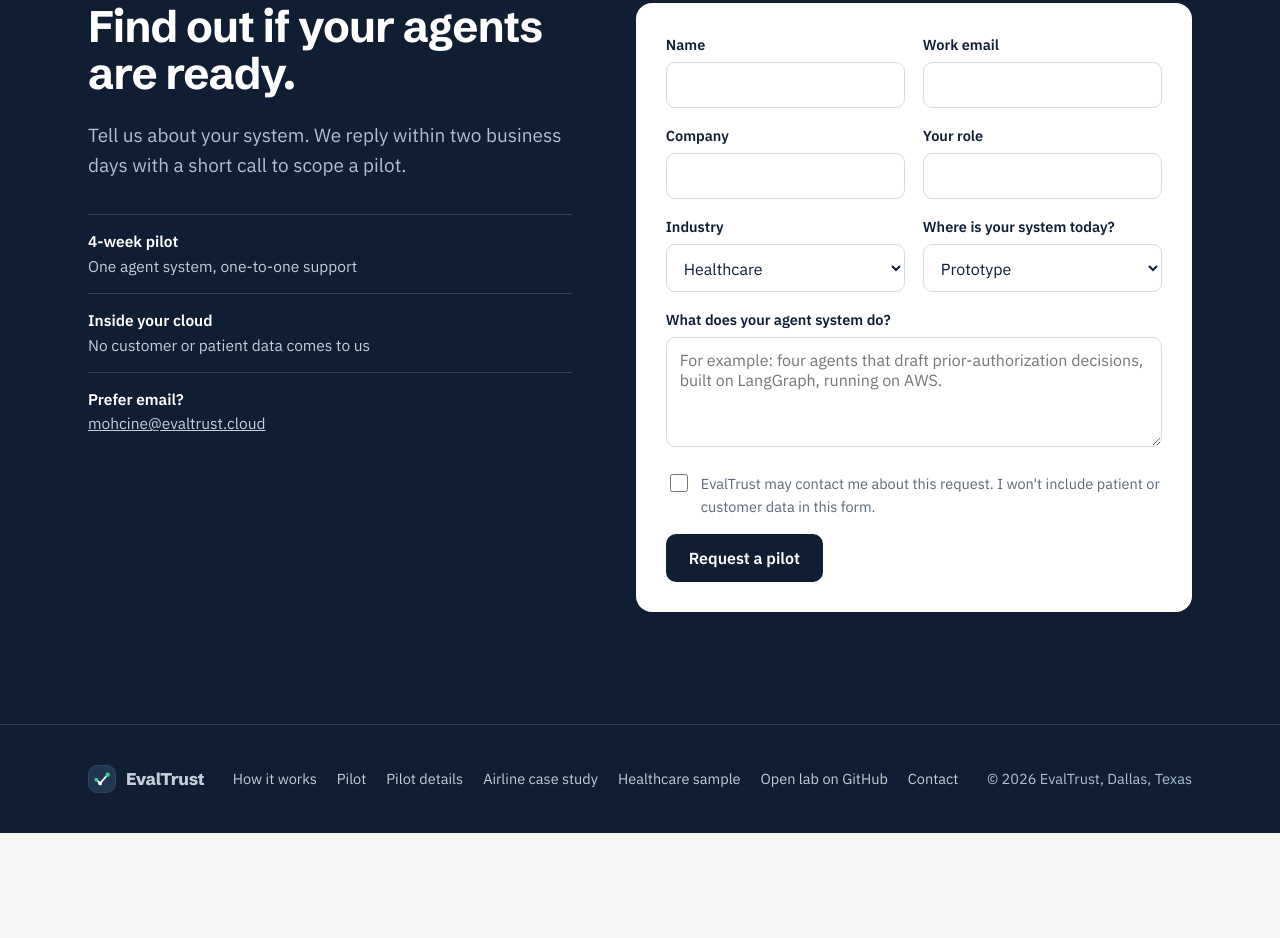
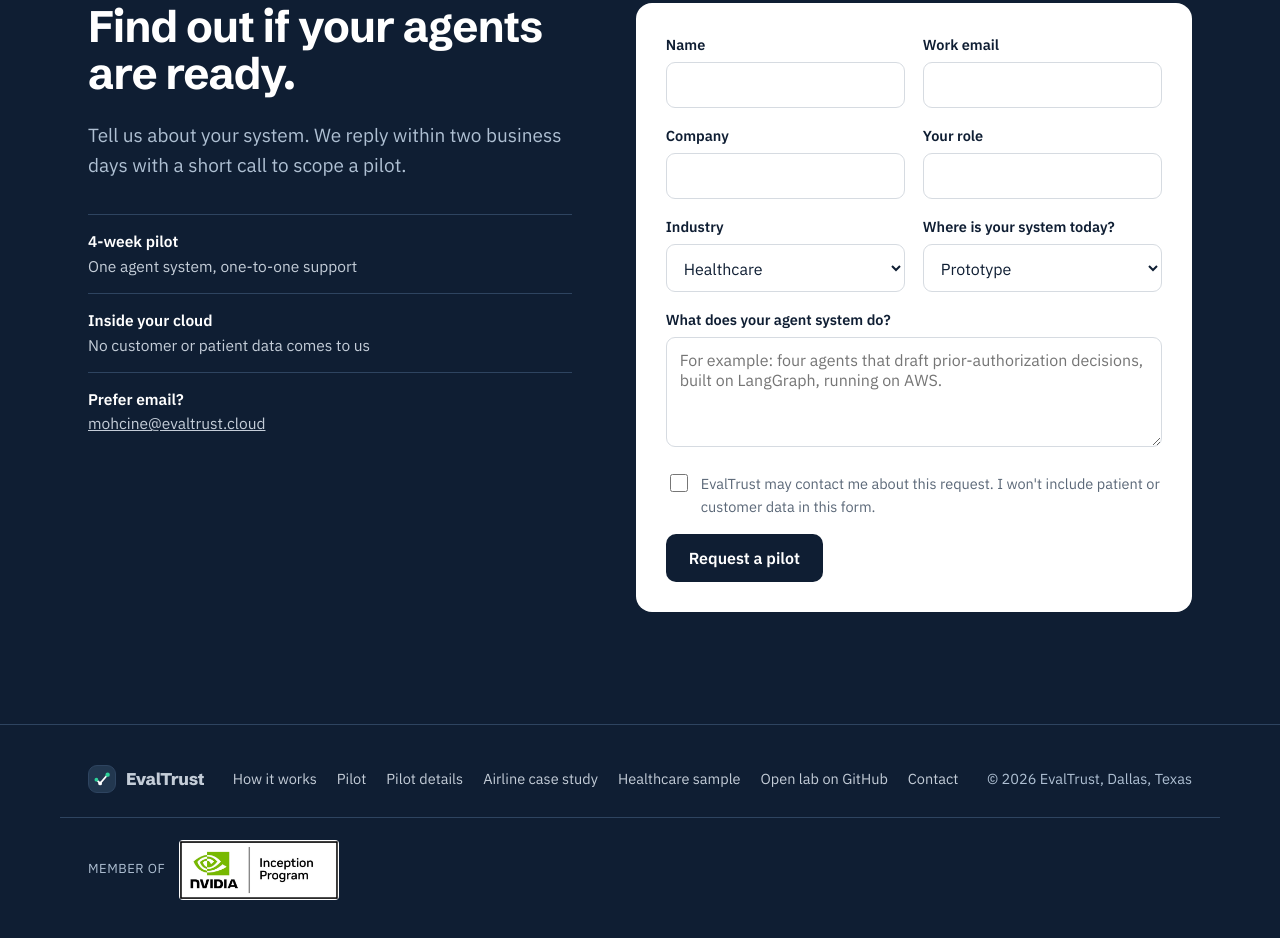
Before and after one commit to mohcinemadkour/evaltrust-site, a plain HTML site: page index.html in a window 1280 px wide. Shown: the part 8119-9057 px from the top of the page. Before the commit the page ends 8952 px from the top, so only its background shows below. Drawn offline with Linux system fonts and the light colour scheme.

Commit message:
Add NVIDIA Inception member badge to site and pilot footers
Co-Authored-By: Claude Opus 5.5 <noreply@anthropic.com>
Claude-Session: https://claude.ai/code/session_014aB92Mqmr2BvDgJysnYdeg

```diff
--- a/assets/site.css
+++ b/assets/site.css
@@ -213,6 +213,8 @@ footer{background:var(--ink);color:#AFC0D3;border-top:1px solid var(--rule-dark)
 .foot nav{display:flex;flex-wrap:wrap;gap:20px}
 .foot a{color:#C4CDD8;text-decoration:none}
 .foot a:hover{color:var(--white)}
+.programs{display:flex;align-items:center;gap:14px;margin-top:24px;padding-top:22px;border-top:1px solid var(--rule-dark);font-size:13px;letter-spacing:.04em;text-transform:uppercase}
+.programs img{display:block;height:60px;width:auto;border-radius:4px}
 
 /* responsive */
 @media (max-width:1060px){
--- a/index.html
+++ b/index.html
@@ -394,6 +394,10 @@
     </nav>
     <span>&copy; 2026 EvalTrust, Dallas, Texas</span>
   </div>
+  <div class="wrap programs">
+    <span>Member of</span>
+    <img src="/assets/nvidia-inception-badge.png" width="160" height="60" alt="NVIDIA Inception Program member" loading="lazy">
+  </div>
 </footer>
 
 <script>
```
Also changed, not shown: pilot/index.html (+1 -1 lines), assets/nvidia-inception-badge.png (added).
